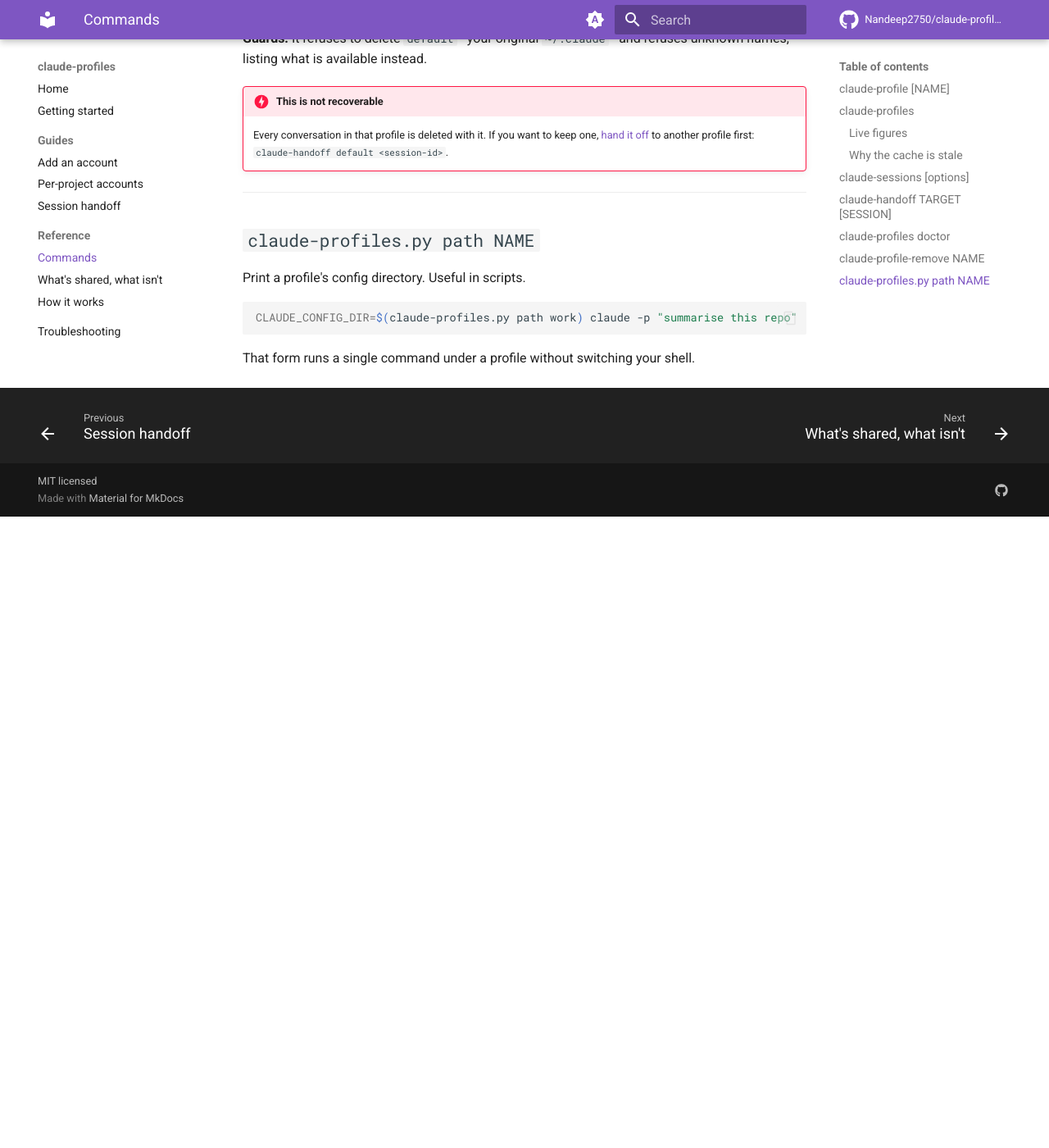
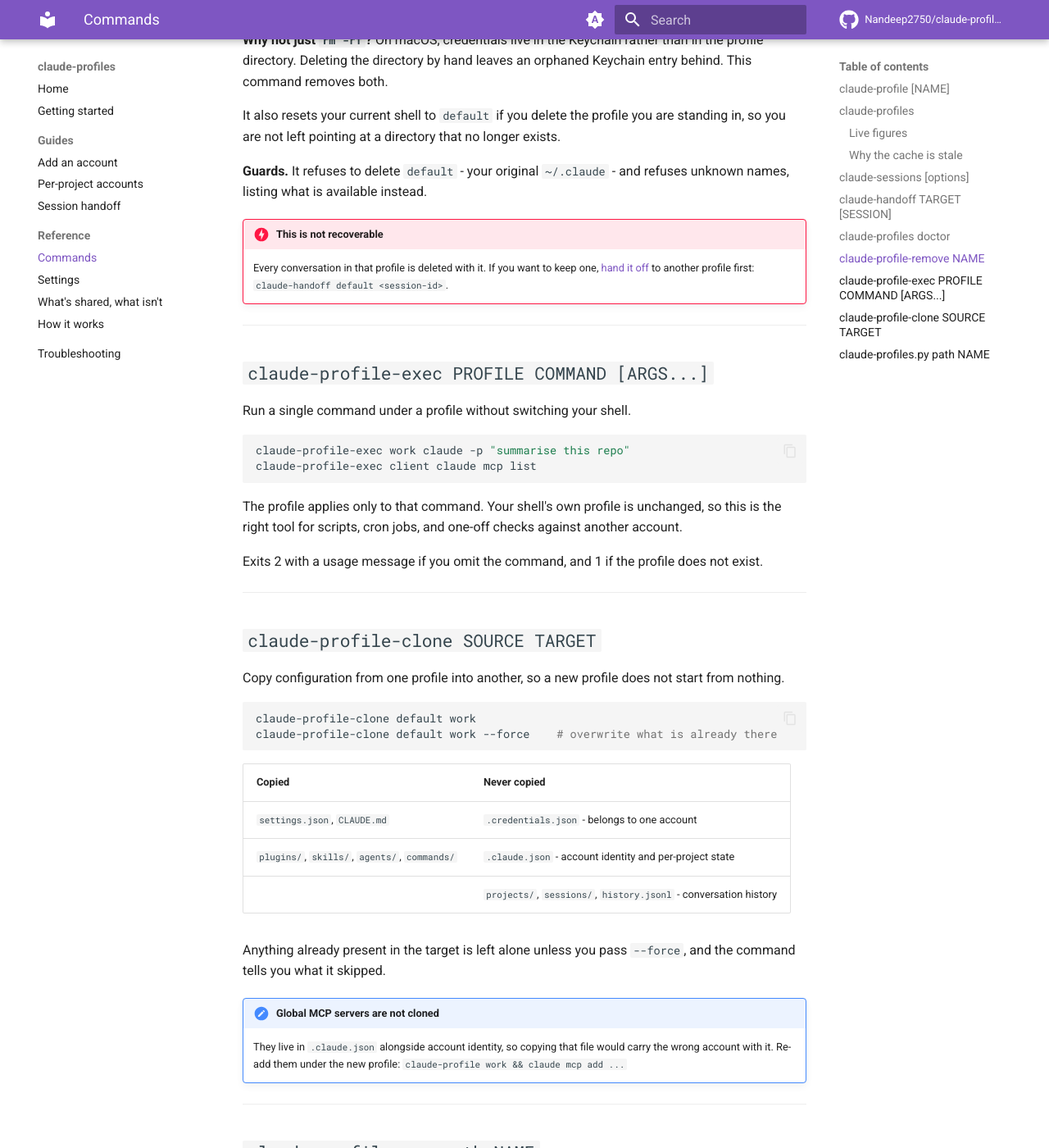
Before and after one commit to Nandeep2750/claude-profiles, an MkDocs documentation site: the page built from docs/commands.md, in a window 1280 px wide and 1400 px high, scrolled down 6710 px. Shown: the whole window at 82% size. Built offline with MkDocs 1.6.1 and Material for MkDocs 9.7.7, drawn with Linux system fonts in a browser that asks for light colours; comment, search, counter and statistics services are not loaded; before the commit the page ends 7340 px from its top, so only the background shows below that; some of the changed text lies outside the part shown.

Commit message:
feat: Tier 2 - exec, clone, configurable default, prompt indicator, versioning
- claude-profile-exec runs one command under a profile without switching
  the shell, for scripts and one-off checks against another account.
- claude-profile-clone seeds a new profile's settings, plugins, skills and
  agents from an existing one, and never copies credentials or history.
- CLAUDE_DEFAULT_PROFILE decides where unmarked directories land, which
  matters once the original ~/.claude is not the account you want.
- CLAUDE_PROFILE_PROMPT shows the active profile in the prompt, quiet on
  default. claude_profile_prompt is usable directly in a custom prompt.
- --version, a CHANGELOG, and a new Settings page documenting every
  environment variable.

The zsh layer initially missed the CLAUDE_DEFAULT_PROFILE change because
its indentation differed from bash; the new shell test caught it.

Tests: 48 core + 33 shell.

````diff
--- a/docs/commands.md
+++ b/docs/commands.md
@@ -11,11 +11,15 @@
 | `claude-sessions` | `claude-profiles.py sessions` |
 | `claude-handoff` | `claude-profiles.py handoff` |
 | `claude-profile-remove` | `claude-profiles.py remove` |
+| `claude-profile-clone` | `claude-profiles.py clone` |
+| `claude-profile-exec` | *(shell only)* |
+| `claude-doctor` | `claude-profiles.py doctor` |
 | - | `claude-profiles.py path NAME` |
 
 PowerShell users get the same names as aliases, plus verb-noun forms
 (`Set-ClaudeProfile`, `Get-ClaudeProfiles`, `Get-ClaudeSessions`,
-`Move-ClaudeSession`, `Remove-ClaudeProfile`).
+`Move-ClaudeSession`, `Remove-ClaudeProfile`, `Test-ClaudeProfiles`,
+`Copy-ClaudeProfile`, `Invoke-ClaudeProfile`).
 
 ---
 
@@ -293,6 +297,50 @@
 
 ---
 
+## `claude-profile-exec PROFILE COMMAND [ARGS...]`
+
+Run a single command under a profile without switching your shell.
+
+```sh
+claude-profile-exec work claude -p "summarise this repo"
+claude-profile-exec client claude mcp list
+```
+
+The profile applies only to that command. Your shell's own profile is unchanged,
+so this is the right tool for scripts, cron jobs, and one-off checks against
+another account.
+
+Exits 2 with a usage message if you omit the command, and 1 if the profile does
+not exist.
+
+---
+
+## `claude-profile-clone SOURCE TARGET`
+
+Copy configuration from one profile into another, so a new profile does not
+start from nothing.
+
+```sh
+claude-profile-clone default work
+claude-profile-clone default work --force    # overwrite what is already there
+```
+
+| Copied | Never copied |
+|---|---|
+| `settings.json`, `CLAUDE.md` | `.credentials.json` - belongs to one account |
+| `plugins/`, `skills/`, `agents/`, `commands/` | `.claude.json` - account identity and per-project state |
+| | `projects/`, `sessions/`, `history.jsonl` - conversation history |
+
+Anything already present in the target is left alone unless you pass `--force`,
+and the command tells you what it skipped.
+
+!!! note "Global MCP servers are not cloned"
+    They live in `.claude.json` alongside account identity, so copying that file
+    would carry the wrong account with it. Re-add them under the new profile:
+    `claude-profile work && claude mcp add ...`
+
+---
+
 ## `claude-profiles.py path NAME`
 
 Print a profile's config directory. Useful in scripts.
--- a/mkdocs.yml
+++ b/mkdocs.yml
@@ -50,6 +50,7 @@
       - Session handoff: guides/handoff.md
   - Reference:
       - Commands: commands.md
+      - Settings: settings.md
       - What's shared, what isn't: isolation.md
       - How it works: how-it-works.md
   - Troubleshooting: troubleshooting.md
````
Also changed, not shown: CHANGELOG.md (added, +42 -0 lines), README.md (+16 -0 lines), docs/index.md (+2 -0 lines), docs/settings.md (added, +59 -0 lines), 6 other files.
